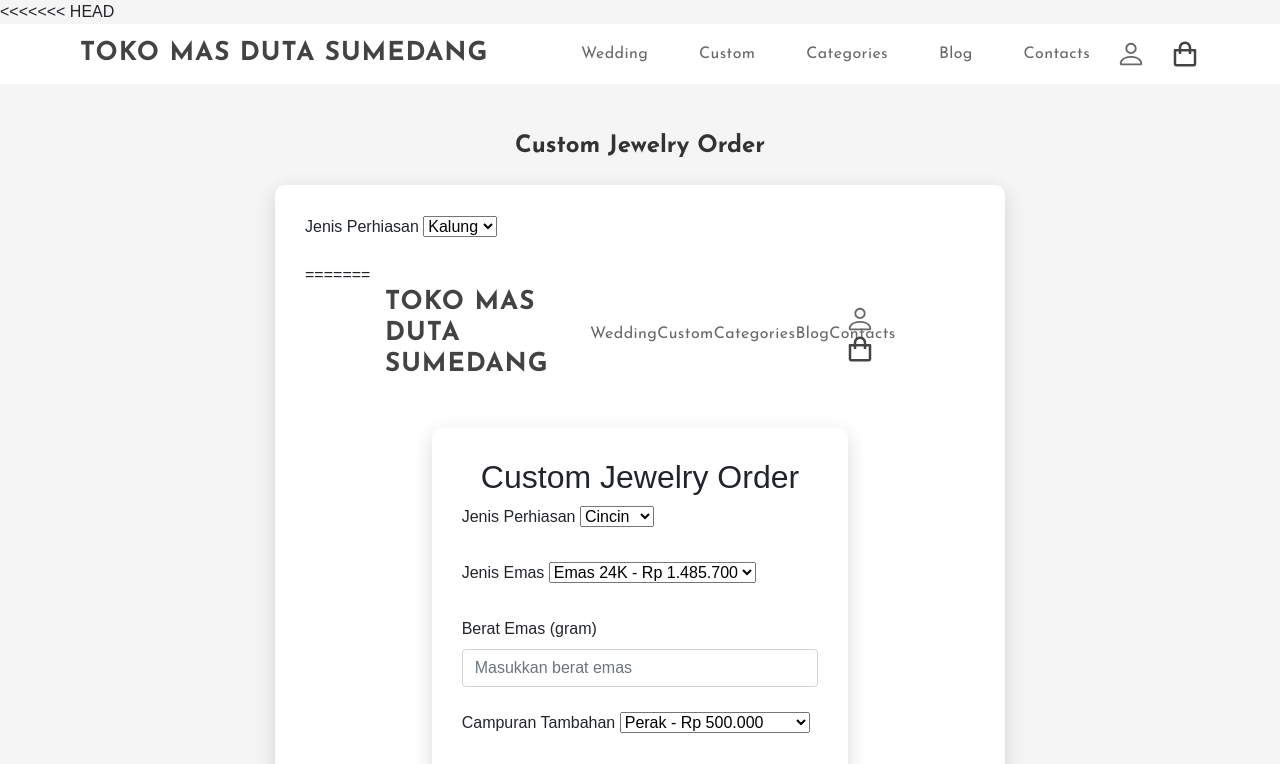
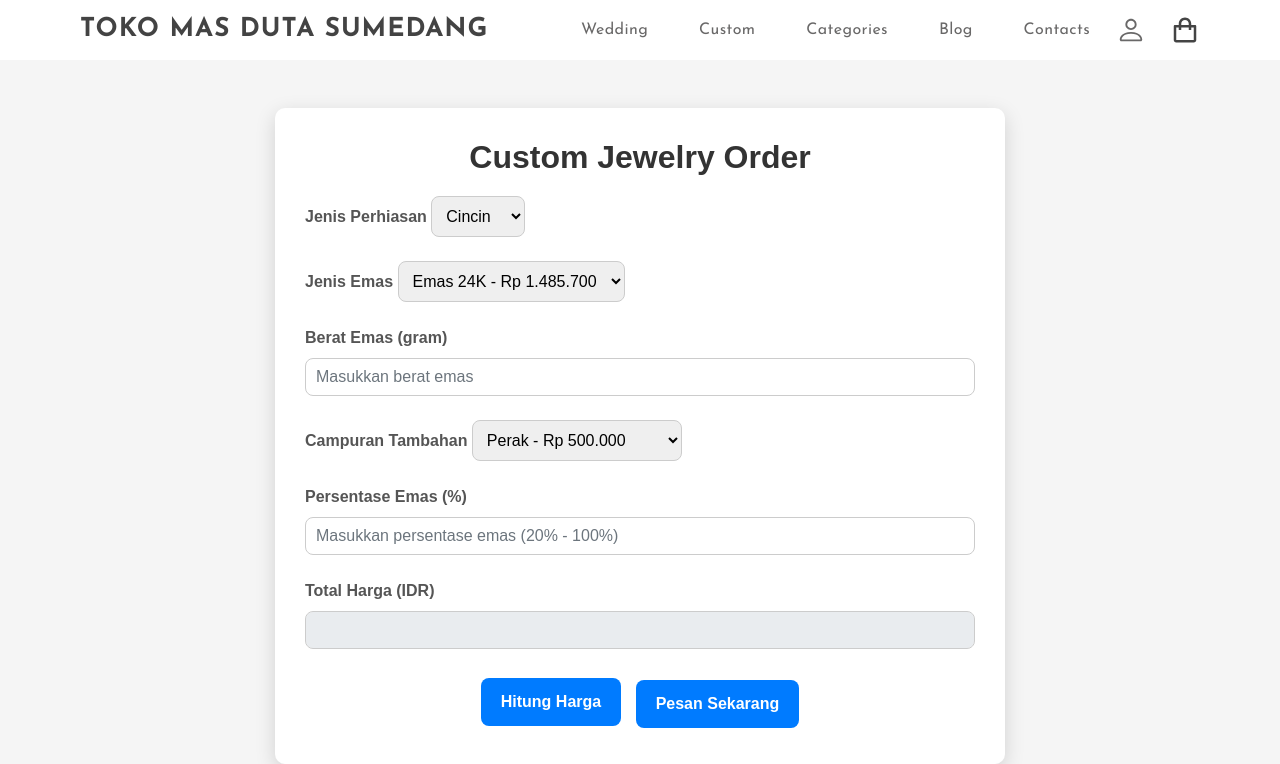
Before and after one commit to Proyek3WebTokoEmas/FEPROYEK1, a plain HTML site: page custom.html in a window 1280 px wide. Shown: the top 764 px of the page. Drawn offline with nearby package versions, Linux system fonts and the light colour scheme; some packages are replaced by stand-ins of ours; a script that the page names is missing.

Commit message:
fix: resolve merge conflicts in custom.html and clean up code

```diff
--- a/custom.html
+++ b/custom.html
@@ -1,84 +1,5 @@
 <!DOCTYPE html>
 <html lang="en">
-<<<<<<< HEAD
-<head>
-	<meta charset="utf-8">
-	<meta name="viewport" content="width=device-width, initial-scale=1.0">
-	<link rel="stylesheet" href="library/bootstrap/css/bootstrap.min.css">
-	<link rel="stylesheet" type="text/css" href="style/main.css">
-	<link href="https://unpkg.com/aos@2.3.1/dist/aos.css" rel="stylesheet">
-	<title>TOKO MAS DUTA SUMEDANG | Custom Jewelry</title>
-	<style>
-		.custom-form {
-			background-color: #f9f9f9;
-			border-radius: 8px;
-			padding: 20px;
-			box-shadow: 0 4px 15px rgba(0, 0, 0, 0.1);
-		}
-		.btn-submit {
-			background-color: #007bff;
-			color: white;
-			font-weight: bold;
-		}
-		.btn-submit:hover {
-			background-color: #0056b3;
-		}
-		#preview-image {
-			width: 100%;
-			max-height: 300px;
-			object-fit: cover;
-			display: none;
-			margin-top: 20px;
-			border-radius: 8px;
-			box-shadow: 0 4px 10px rgba(0, 0, 0, 0.1);
-		}
-	</style>
-</head>
-<body>
-	<header>
-		<nav class="main-nav">
-			<div class="brand text-main">
-				<a href="index.html">
-					<h1>TOKO MAS DUTA SUMEDANG</h1>
-				</a>
-			</div>
-			<div class="links">
-				<ul>
-					<li><a href="wedding.html">Wedding</a></li>
-					<li><a href="custom.html" class="active">Custom</a></li>
-					<li><a href="categories.html">Categories</a></li>
-					<li><a href="blog.html">Blog</a></li>
-					<li><a href="contacts.html">Contacts</a></li>
-				</ul>
-			</div>
-			<div class="icon-for-user">
-				<a href="loginregis.html">
-					<img src="assets/icons/person.svg" alt="person">
-				</a>
-				<a href="cart.html">
-					<img src="assets/icons/shop-bag.svg" alt="shopping bag">
-				</a>
-			</div>
-		</nav>
-	</header>
-
-	<main>
-		<section class="custom-section py-5">
-			<div class="container">
-				<h2 class="text-main text-center mb-4">Custom Jewelry Order</h2>
-				<div class="row justify-content-center">
-					<div class="col-md-8">
-						<form class="custom-form" id="customOrderForm">
-							<div class="mb-3">
-								<label for="productType" class="form-label">Jenis Perhiasan</label>
-								<select class="form-select" id="productType" name="productType" required>
-									<option value="kalung">Kalung</option>
-									<option value="gelang">Gelang</option>
-									<option value="cincin">Cincin</option>
-									<option value="cincin">ANting</option>
-								</select>
-							</div>
-=======
   <head>
     <meta charset="utf-8" />
     <meta name="viewport" content="width=device-width, initial-scale=1.0" />
@@ -98,7 +19,6 @@
         padding: 30px;
         box-shadow: 0 6px 20px rgba(0, 0, 0, 0.15);
       }
->>>>>>> 641336a44c3690a11a5795b12cb7e2ad751eab17
 
       .custom-form h2 {
         font-weight: bold;
@@ -106,50 +26,10 @@
         margin-bottom: 20px;
       }
 
-<<<<<<< HEAD
-							<div class="mb-3">
-								<label for="goldWeight" class="form-label">Berat Emas (gram)</label>
-								<input type="number" class="form-control" id="goldWeight" name="goldWeight" min="1" max="100" placeholder="Masukkan berat emas" required>
-							</div>
-
-							<div class="mb-3">
-								<label for="goldMix" class="form-label">Campuran Tambahan</label>
-								<select class="form-select" id="goldMix" name="goldMix" required>
-									<option value="tembaga">Tembaga</option>
-									<option value="perak">Perak</option>
-								</select>
-							</div>
-
-							<div class="mb-3">
-								<label for="goldPurity" class="form-label">Persentase Emas</label>
-								<select class="form-select" id="goldPurity" name="goldPurity" required>
-									<option value="75">75% (18K)</option>
-									<option value="91.6">91.6% (22K)</option>
-									<option value="99.9">99.9% (24K)</option>
-								</select>
-							</div>
-
-							<div class="mb-3">
-								<label for="totalPrice" class="form-label">Total Harga (IDR)</label>
-								<input type="text" class="form-control" id="totalPrice" name="totalPrice" readonly>
-							</div>
-
-							<div class="text-center">
-								<button type="button" class="btn btn-submit px-4 py-2" id="calculatePrice">Hitung Harga</button>
-								<button type="submit" class="btn btn-submit px-4 py-2">Pesan Sekarang</button>
-							</div>
-						</form>
-					</div>
-				</div>
-			</div>
-		</section>
-	</main>
-=======
       .custom-form .form-label {
         font-weight: 600;
         color: #555555;
       }
->>>>>>> 641336a44c3690a11a5795b12cb7e2ad751eab17
 
       .custom-form .form-control,
       .custom-form .form-select {
@@ -164,57 +44,6 @@
         box-shadow: 0 0 5px rgba(0, 123, 255, 0.5);
       }
 
-<<<<<<< HEAD
-		// Mengambil harga emas dari API
-		async function fetchMetalPrice() {
-			const apiKey = '8edbc89e220f01caa48384fce2f5683b'; // API Key Anda
-			try {
-				const response = await fetch('https://api.metalpriceapi.com/v1/latest', {
-					headers: {
-						'X-API-KEY': apiKey,
-						'Content-Type': 'application/json'
-					}
-				});
-
-				const data = await response.json();
-				const xauRate = data.rates['XAU']; // Nilai XAU dari API
-				const idrRate = data.rates['IDR']; // Kurs USD ke IDR dari API
-
-				// Harga emas per troy ounce dalam IDR
-				const goldPricePerOunceInIDR = (1 / xauRate) * idrRate;
-
-				// Harga emas per gram dalam IDR
-				const goldPricePerGramInIDR = goldPricePerOunceInIDR / 31.1035;
-
-				// Mengembalikan harga emas per gram
-				return goldPricePerGramInIDR;
-			} catch (error) {
-				console.error('Error fetching metal price:', error);
-			}
-		}
-
-		// Menghitung total harga berdasarkan berat emas dan persentase emas
-		async function calculateTotalPrice() {
-			const goldPricePerGramInIDR = await fetchMetalPrice(); // Ambil harga emas per gram dari API
-
-			const goldWeight = parseFloat(document.getElementById('goldWeight').value);
-			const goldPurity = parseFloat(document.getElementById('goldPurity').value);
-
-			if (goldWeight && goldWeight > 0 && goldPurity) {
-				// Total harga berdasarkan berat dan persentase emas
-				const totalCost = goldPricePerGramInIDR * goldWeight * (goldPurity / 100);
-
-				const totalPriceInput = document.getElementById('totalPrice');
-				totalPriceInput.value = `Rp ${totalCost.toLocaleString('id-ID')}`;
-			} else {
-				alert('Harap masukkan berat emas dan pilih persentase emas yang valid.');
-			}
-		}
-
-		document.getElementById('calculatePrice').addEventListener('click', calculateTotalPrice);
-	</script>
-</body>
-=======
       .btn-submit {
         background-color: #007bff;
         color: white;
@@ -544,5 +373,4 @@
 </script>
 
   </body>
->>>>>>> 641336a44c3690a11a5795b12cb7e2ad751eab17
 </html>
```
